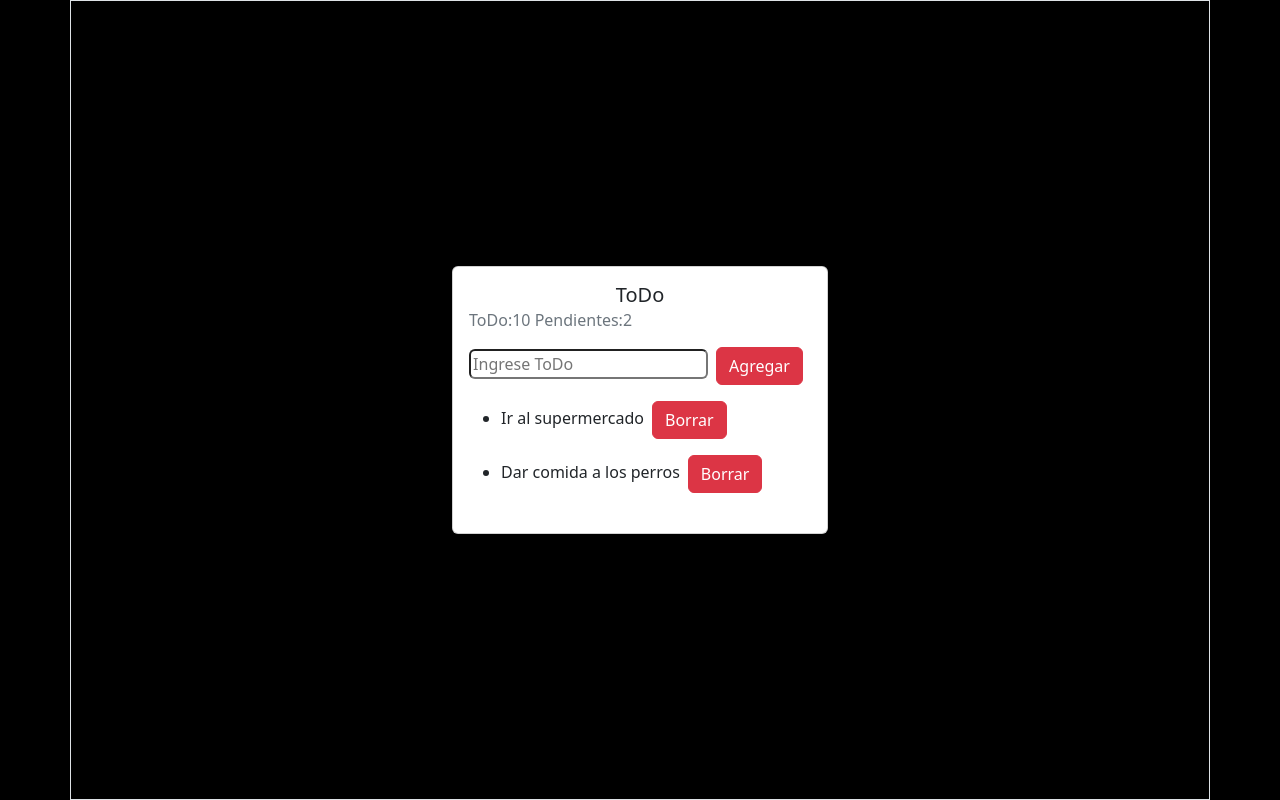
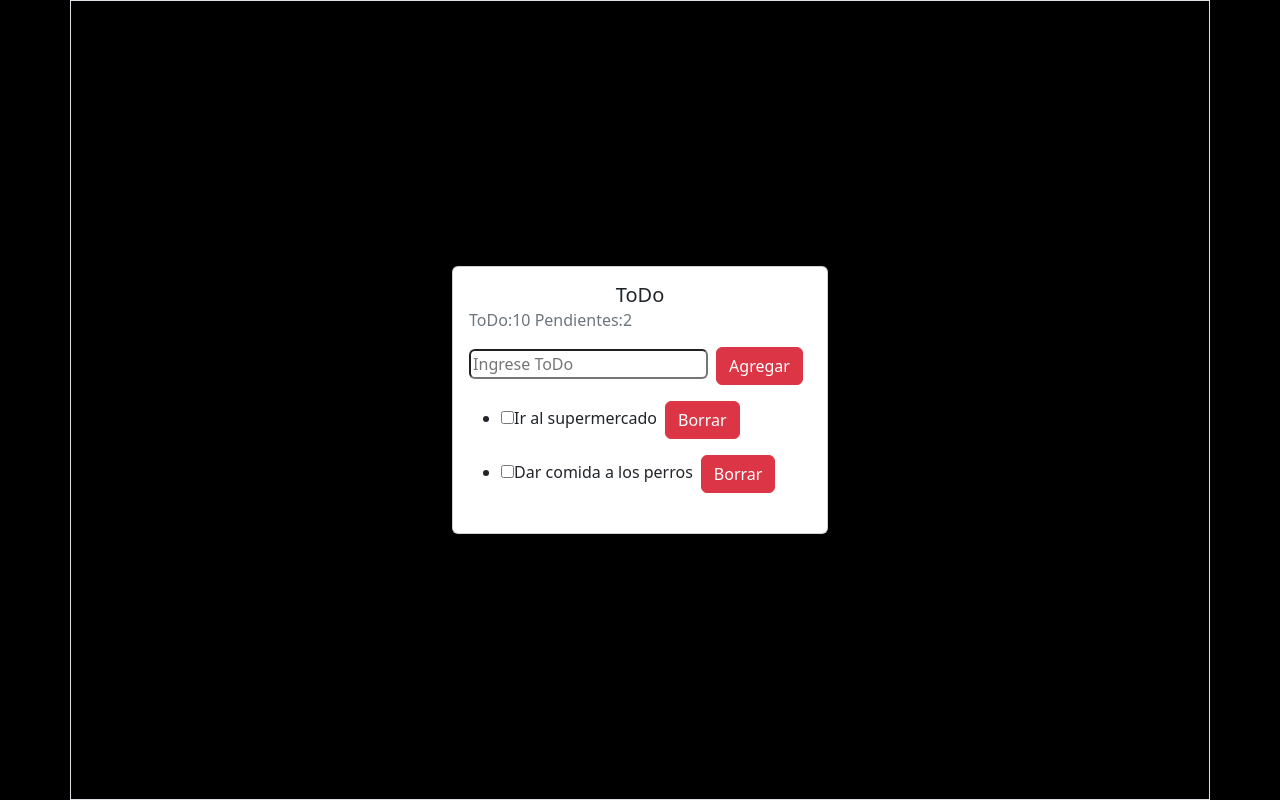
Before and after one commit to HugoRadulovich/ToDo-React, a React (Vite) app: page / in a window 1280 px wide. Built offline with nearby package versions, Linux system fonts and the light colour scheme.

Commit message:
fix de errores

```diff
--- a/src/TodoApp.jsx
+++ b/src/TodoApp.jsx
@@ -34,6 +34,15 @@ export const TodoApp = () => {
 
     }
 
+    const handleToogleTodo = (id) => {
+        const action = {
+            type: '[TODO] Toogle Todo',
+            payload: id
+        }
+
+        dispatch(action);
+    }
+
     const handleOnDeleteTodo = (id) => {
         const action = {
             type: '[TODO] Delete Todo',
@@ -54,6 +63,7 @@ export const TodoApp = () => {
                     <TodoList
                         todos={todos}
                         onDeleteTodo={handleOnDeleteTodo}
+                        onToogleTodo={handleToogleTodo}
                         />
                 </div>
             </div>
--- a/src/components/TodoItem.jsx
+++ b/src/components/TodoItem.jsx
@@ -1,8 +1,9 @@
 
 
-export const TodoItem = ({todo, onDeleteTodo}) => {
+export const TodoItem = ({todo, onDeleteTodo, onToogleTodo}) => {
     return (
         <li key={todo.id}>
+             <input type="checkbox" name="vehicle1" value="Bike"></input>
             {todo.description}
             <button onClick={() => onDeleteTodo(todo.id)}
                 className="btn btn-danger m-2 ">Borrar</button>
--- a/src/components/TodoList.jsx
+++ b/src/components/TodoList.jsx
@@ -1,7 +1,7 @@
 import { TodoItem } from "./TodoItem"
 
 
-export const TodoList = ({todos, onDeleteTodo}) => {
+export const TodoList = ({todos, onDeleteTodo, onToogleTodo}) => {
     return (
         <ul>
             {
@@ -10,6 +10,7 @@ export const TodoList = ({todos, onDeleteTodo}) => {
                     key= {todo.id}
                     todo={todo}
                     onDeleteTodo={onDeleteTodo}
+                    onToogleTodo={onToogleTodo}
                 />
                 )
             }
--- a/src/hooks/todoReducer.js
+++ b/src/hooks/todoReducer.js
@@ -19,9 +19,7 @@ export const todoReducer = (initialState = [], action) => {
             ]
 
         case '[TODO] Delete Todo':
-            return[
-                initialState.filter(todo => todo.id !== action.payload),
-            ]
+            return initialState.filter(todo => todo.id !== action.payload);
 
 
 
```
